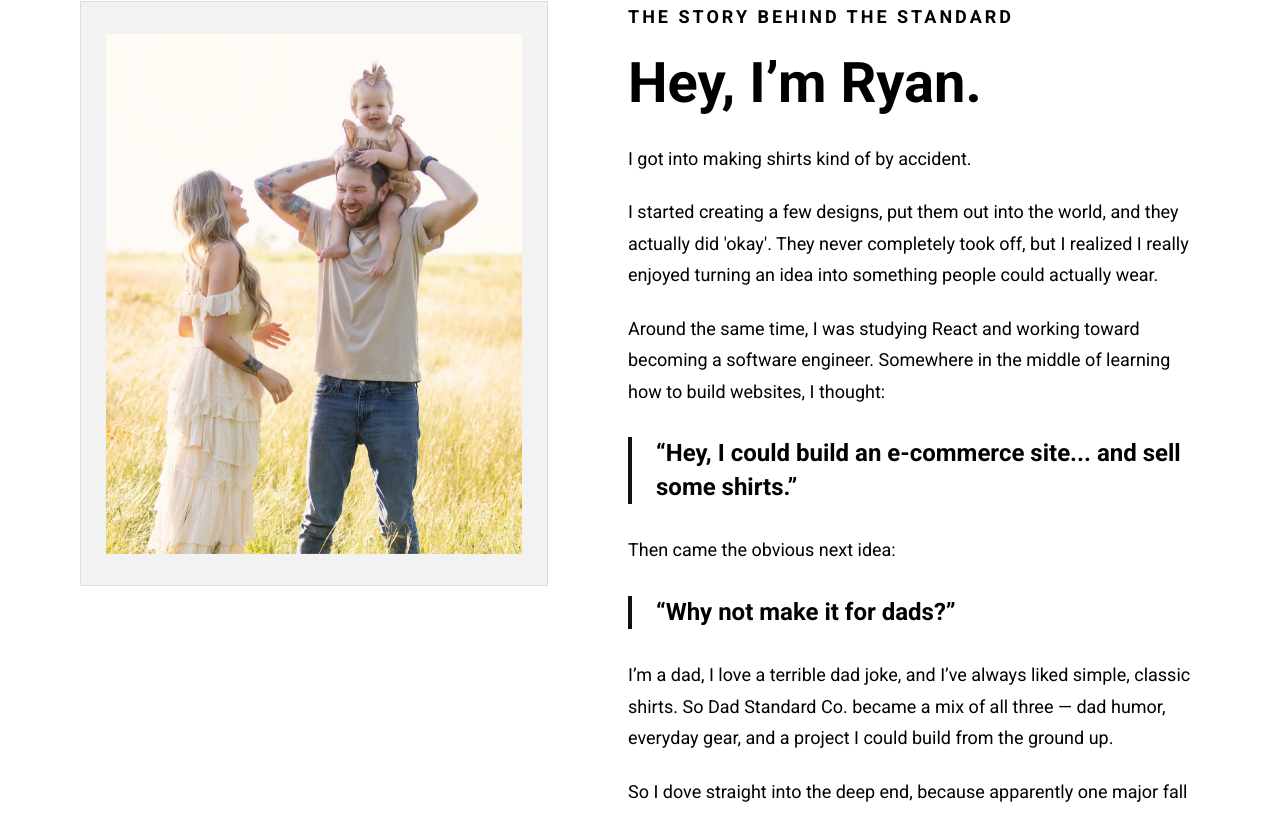
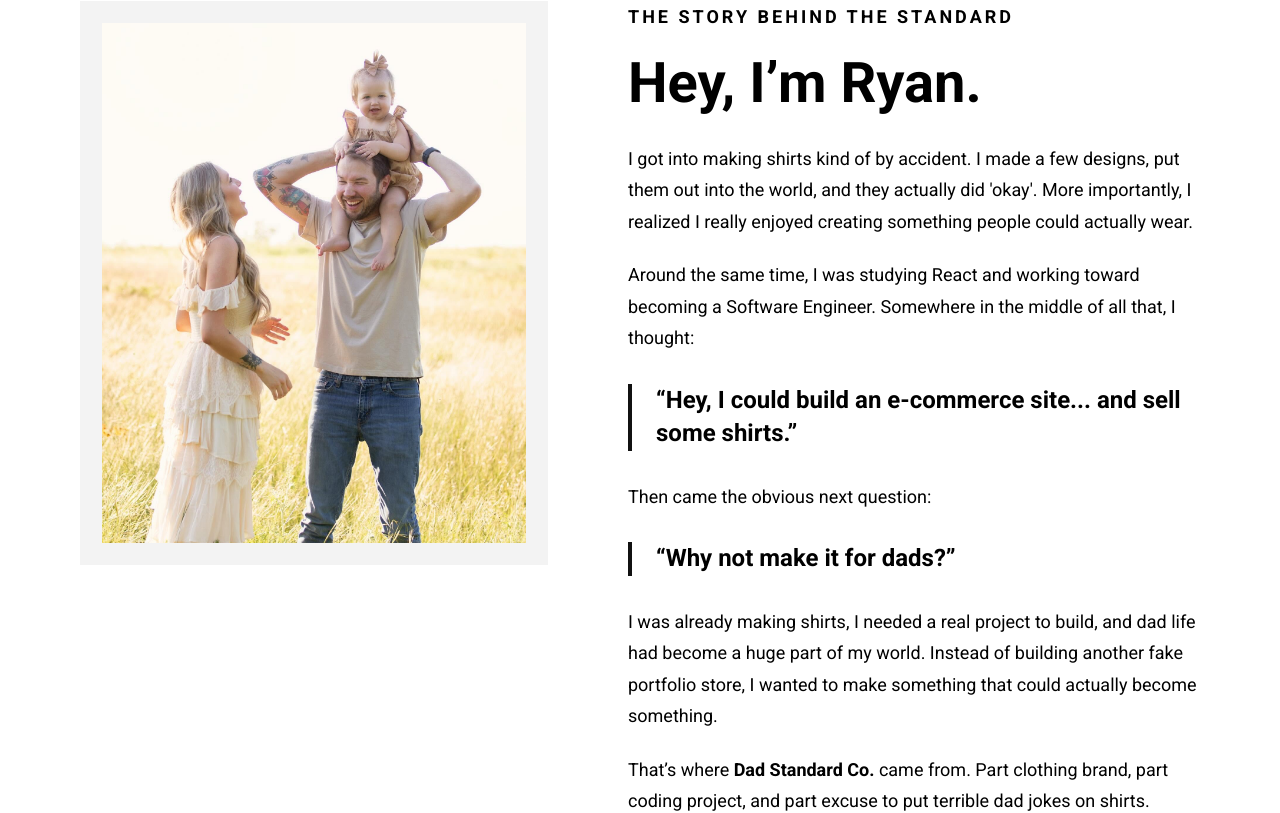
Before and after one commit to Woodedcode/dad-supply-co, a React (Vite) app: page /about in a window 1280 px wide. Shown: the part 259-1072 px from the top of the page. Built offline with nearby package versions, Linux system fonts and the light colour scheme.

Commit message:
refine About page story and founder photo

```diff
--- a/src/App.css
+++ b/src/App.css
@@ -1042,6 +1042,25 @@ html{
   display: block;
 }
 
+.about-photo {
+  background: #f3f3f3;
+  padding: 22px;
+}
+
+.about-photo__image {
+  width: 100%;
+  height: 520px;
+  object-fit: cover;
+  object-position: center top;
+  display: block;
+}
+
+@media (max-width: 768px) {
+  .about-photo__image {
+    height: 420px;
+  }
+}
+
 /*
   RESPONSIVENESS
 */
--- a/src/pages/AboutPage.jsx
+++ b/src/pages/AboutPage.jsx
@@ -6,68 +6,74 @@ function AboutPage() {
     <main className="about-page">
       <section className="about-hero">
         <div className="about-photo">
-          <div className="about-photo__placeholder">
-            <div className="about-photo">
-              <img
-                src={DadFounderPic}
-                alt="Ryan, founder of Dad Standard Co."
-                className="about-photo__image"
-              />
-            </div>
-          </div>
+          <img
+            src={DadFounderPic}
+            alt="Ryan and family"
+            className="about-photo__image"
+          />
         </div>
 
         <div className="about-story">
-          <p className="about-story__eyebrow">THE STORY BEHIND THE STANDARD</p>
+          <p className="about-story__eyebrow">
+            THE STORY BEHIND THE STANDARD
+          </p>
 
           <h1>Hey, I’m Ryan.</h1>
 
-          <p>I got into making shirts kind of by accident.</p>
-
           <p>
-            I started creating a few designs, put them out into the world, and
-            they actually did 'okay'. They never completely took off, but I
-            realized I really enjoyed turning an idea into something people
-            could actually wear.
+            I got into making shirts kind of by accident. I made a few
+            designs, put them out into the world, and they actually did
+            'okay'. More importantly, I realized I really enjoyed creating
+            something people could actually wear.
           </p>
 
           <p>
             Around the same time, I was studying React and working toward
-            becoming a software engineer. Somewhere in the middle of learning
-            how to build websites, I thought:
+            becoming a Software Engineer. Somewhere in the middle of all
+            that, I thought:
           </p>
 
           <blockquote>
             “Hey, I could build an e-commerce site... and sell some shirts.”
           </blockquote>
 
-          <p>Then came the obvious next idea:</p>
+          <p>
+            Then came the obvious next question:
+          </p>
 
-          <blockquote>“Why not make it for dads?”</blockquote>
+          <blockquote>
+            “Why not make it for dads?”
+          </blockquote>
 
           <p>
-            I’m a dad, I love a terrible dad joke, and I’ve always liked simple,
-            classic shirts. So Dad Standard Co. became a mix of all three — dad
-            humor, everyday gear, and a project I could build from the ground
-            up.
+            I was already making shirts, I needed a real project to build,
+            and dad life had become a huge part of my world. Instead of
+            building another fake portfolio store, I wanted to make
+            something that could actually become something.
           </p>
 
           <p>
-            So I dove straight into the deep end, because apparently one major
-            fall off a cliff wasn’t enough to teach me anything.
+            That’s where <strong>Dad Standard Co.</strong> came from.
+            Part clothing brand, part coding project, and part excuse to
+            put terrible dad jokes on shirts.
           </p>
 
           <p>
-            What started as a small React project turned into a <br />
-            <strong> 100+ hour e-commerce build</strong> with product pages, a
-            cart, checkout, payments, fulfillment, and plenty of bugs along the
-            way.
+            So I dove straight into the deep end, because apparently one
+            major fall off a cliff wasn’t enough to teach me anything.
           </p>
 
           <p>
-            Somewhere in the process, Dad Standard became more than just a
-            store. It became a real brand I wanted to grow and a project I could
-            point to and say:
+            What started as a small React project turned into a
+            <strong> 100+ hour e-commerce build</strong> with product
+            pages, a cart, checkout, payments, fulfillment, and plenty of
+            bugs along the way.
+          </p>
+
+          <p>
+            Somewhere in the process, Dad Standard became more than just
+            a store. It became a real brand I wanted to grow and a project
+            I could point to and say:
           </p>
 
           <p className="about-story__built">
```
